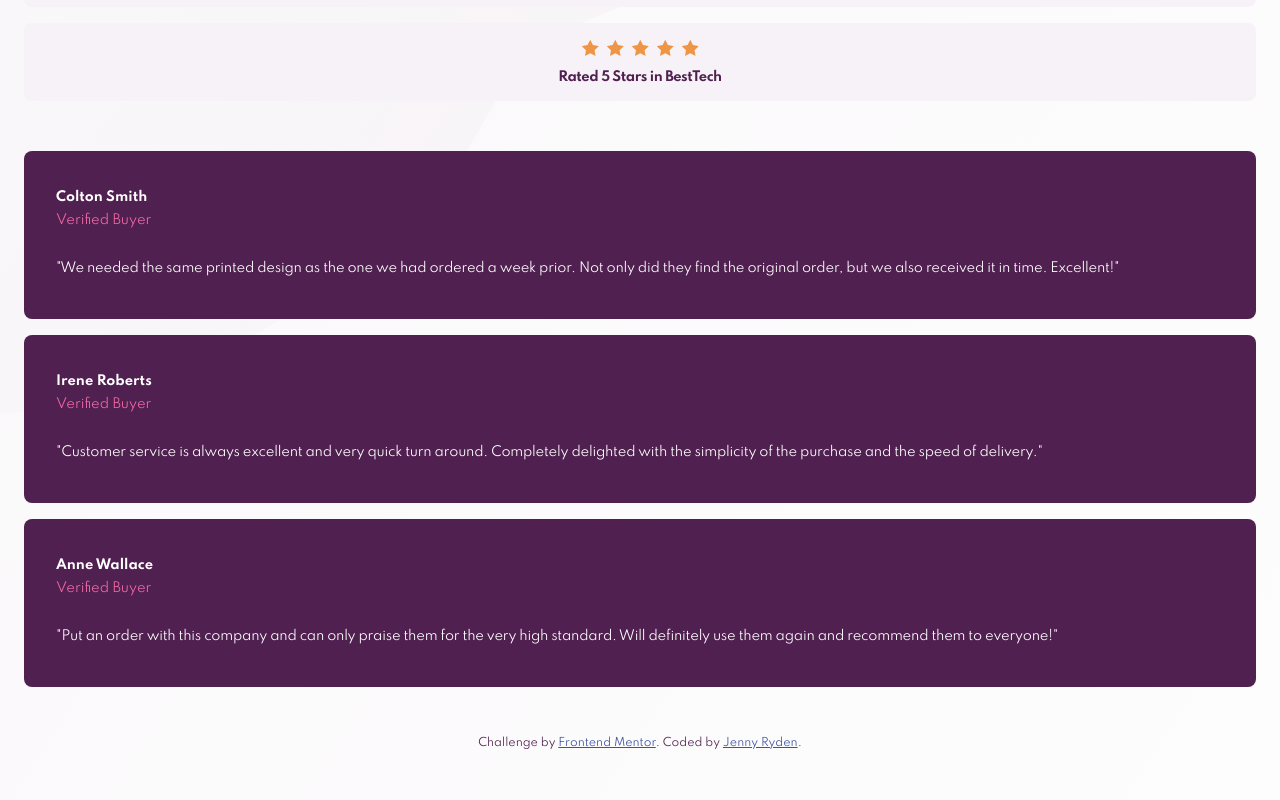
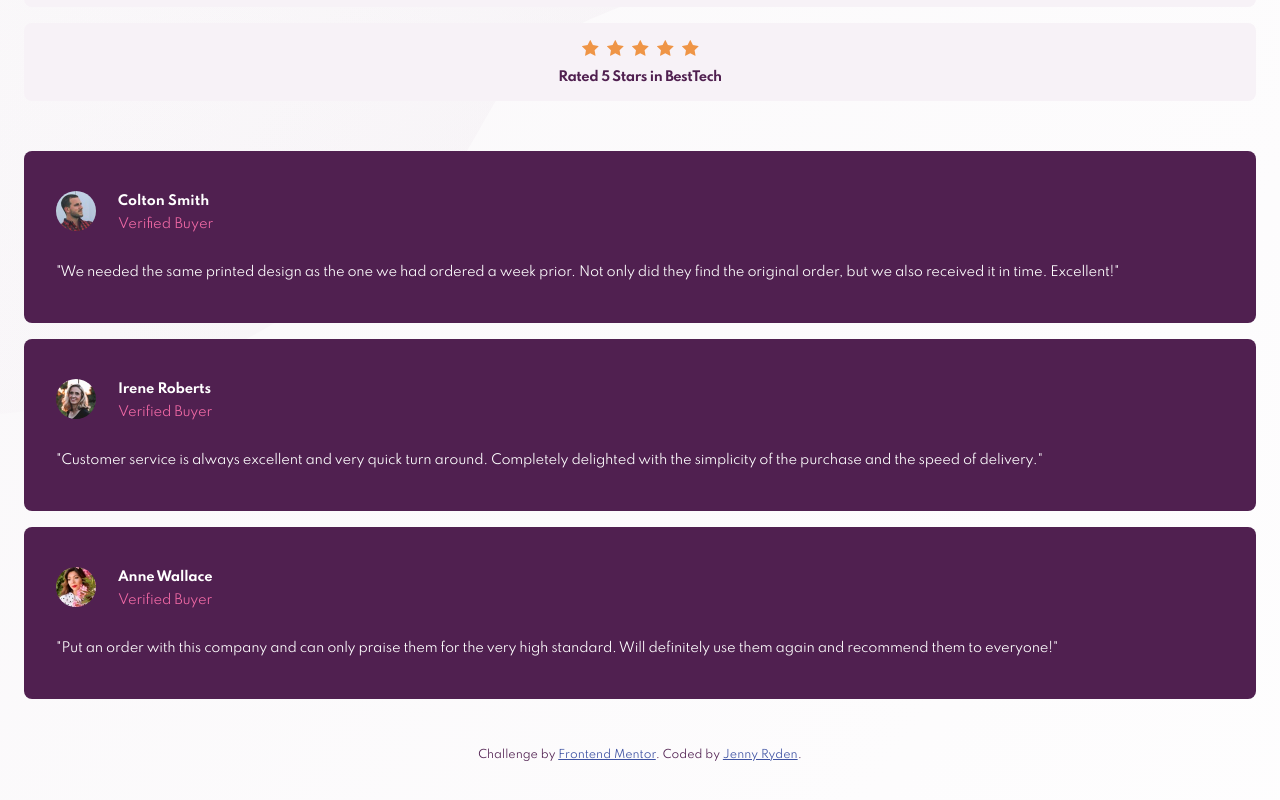
Before and after one commit to jnnrdn/social-proof-section, a website: page src/index.html in a window 1280 px wide. Shown: the part 380-1180 px from the top of the page. Drawn offline with nearby package versions, Linux system fonts and the light colour scheme; files that its build step writes are made by us from their sources; files whose address does not match are found by name.

Commit message:
Add and style profile images
Also did some HTML fixes, validation OK

```diff
--- a/src/index.html
+++ b/src/index.html
@@ -15,14 +15,14 @@
 </head>
 
 <body>
-  <section>
-    <div class="intro">
+  <main>
+    <section class="intro">
       <h1>10,000+ of our users love our products.</h1>
       <p>
         We only provide great products combined with excellent customer service.
         See what our satisfied customers are saying about our services.
       </p>
-    </div>
+    </section>
 
     <ul class="reviews">
       <li class="reviews__single">
@@ -60,46 +60,62 @@
     <ul class="cards">
       <li class="card">
         <div class="card__header">
+          <img src="assets/image-colton.jpg" alt="Profile picture of Colton Smith" class="card__img" width="40"
+            height="40">
+          <div class="card__title-container">
             <h2 class="card__title">
               Colton Smith
             </h2>
             <h3 class="card__subtitle">Verified Buyer</h3>
           </div>
+        </div>
 
         <p class="card__text">
-          "We needed the same printed design as the one we had ordered a week prior. Not only did they find the original
+          "We needed the same printed design as the one we had ordered a week prior. Not only did they find the
+          original
           order, but we also received it in time. Excellent!"
         </p>
       </li>
 
       <li class="card">
         <div class="card__header">
+          <img src="assets/image-irene.jpg" alt="Profile picture of Irene Roberts" class="card__img" width="40"
+            height="40">
+          <div class="card__text">
             <h2 class="card__title">
               Irene Roberts
             </h2>
             <h3 class="card__subtitle">Verified Buyer</h3>
           </div>
+        </div>
 
         <p class="card__text">
-          "Customer service is always excellent and very quick turn around. Completely delighted with the simplicity of
+          "Customer service is always excellent and very quick turn around. Completely delighted with the simplicity
+          of
           the purchase and the speed of delivery."
         </p>
       </li>
       <li class="card">
         <div class="card__header">
+          <img src="assets/image-anne.jpg" alt="Profile picture of Ann Wallace" class="card__img" width="40"
+            height="40">
+          <div class="card__text">
             <h2 class="card__title">
               Anne Wallace
             </h2>
             <h3 class="card__subtitle">Verified Buyer</h3>
           </div>
+        </div>
 
         <p class="card__text">
-          "Put an order with this company and can only praise them for the very high standard. Will definitely use them
+          "Put an order with this company and can only praise them for the very high standard. Will definitely use
+          them
           again and recommend them to everyone!"
         </p>
       </li>
     </ul>
-  </section>
+  </main>
+
   <div class="attribution">
     Challenge by
     <a href="https://www.frontendmentor.io?ref=challenge" target="_blank">Frontend Mentor</a>. Coded by <a
--- a/src/scss/_card.scss
+++ b/src/scss/_card.scss
@@ -8,7 +8,15 @@
     font-size: 1.3rem;
 
     &__header {
+        display: flex;
+        align-items: flex-end;
         margin-bottom: 3rem;
+    }
+
+    &__img {
+        margin: 0;
+        border-radius: 50%;
+        margin-right: 2.2rem;
     }
 
     &__title,
```
Lines whose indentation alone changed are shown as unchanged.
